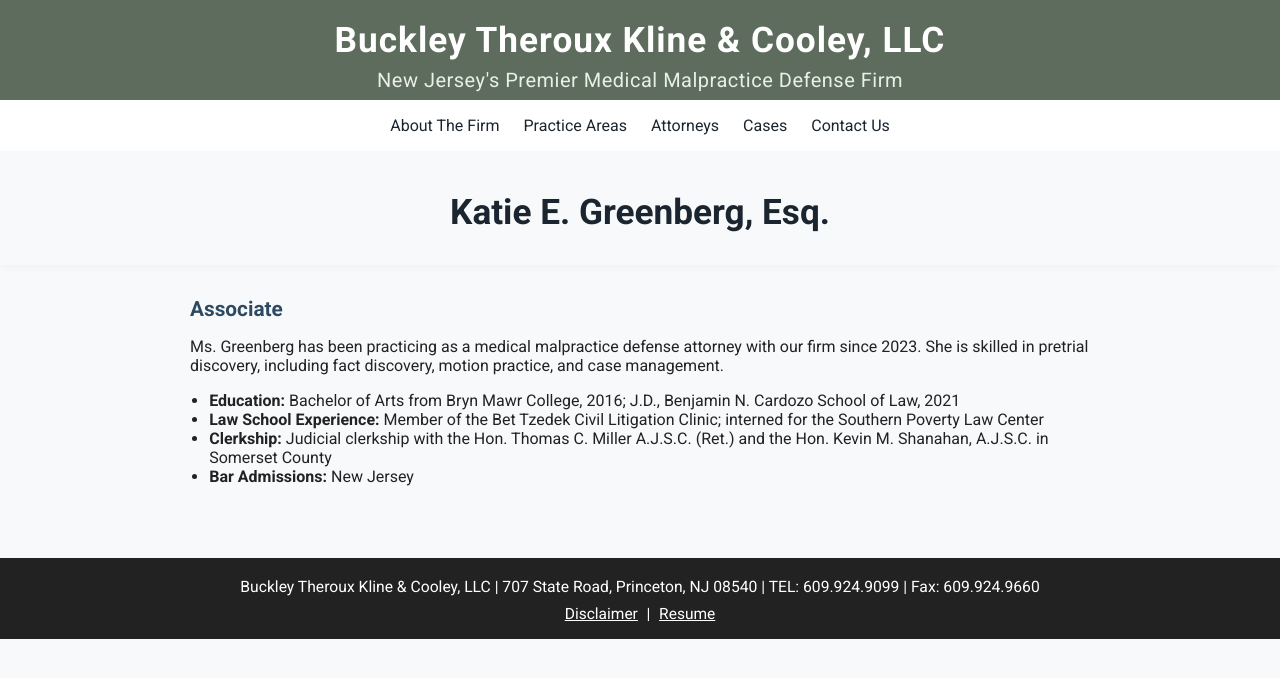
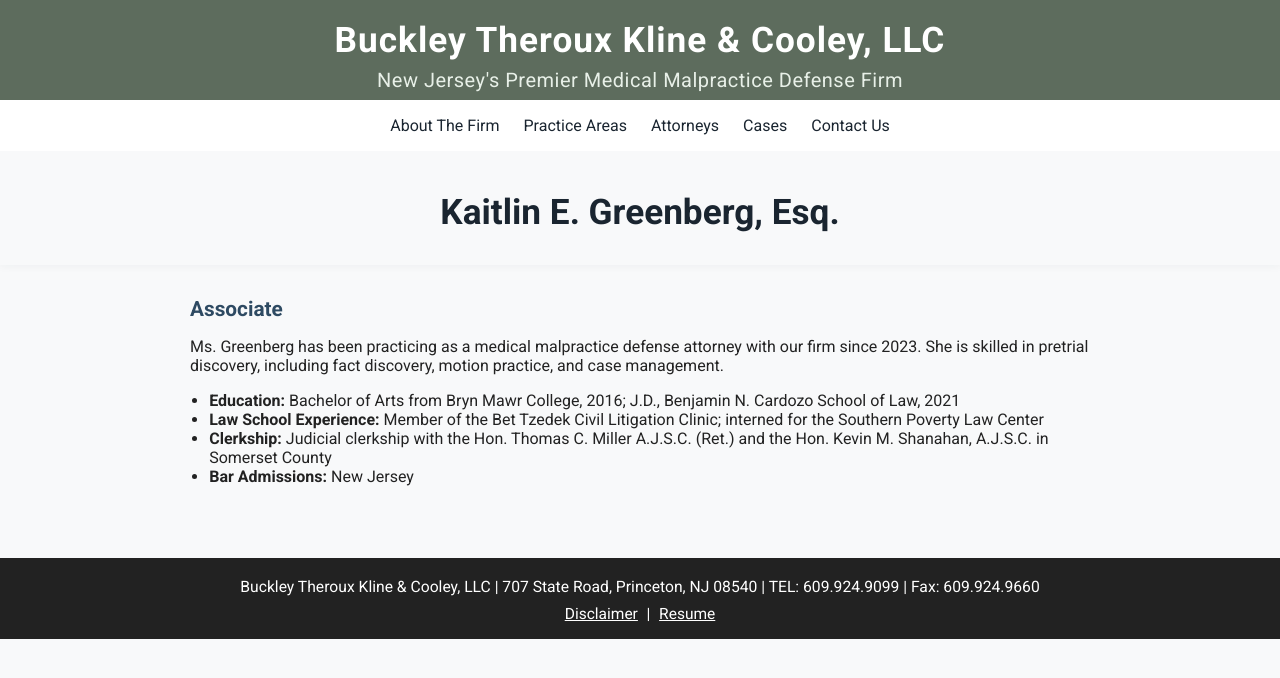
Before and after one commit to k1bu/k1bu.github.io, a plain HTML site: page greenberg.html in a window 1280 px wide. Drawn offline with Linux system fonts and the light colour scheme.

Commit message:
Changed Katie to Kaitlin on her page

```diff
--- a/greenberg.html
+++ b/greenberg.html
@@ -39,7 +39,7 @@
       </ul>
     </nav>
     <div class="hero">
-      <h1>Katie E. Greenberg, Esq.</h1>
+      <h1>Kaitlin E. Greenberg, Esq.</h1>
     </div>
   </header>
   <main>
```
